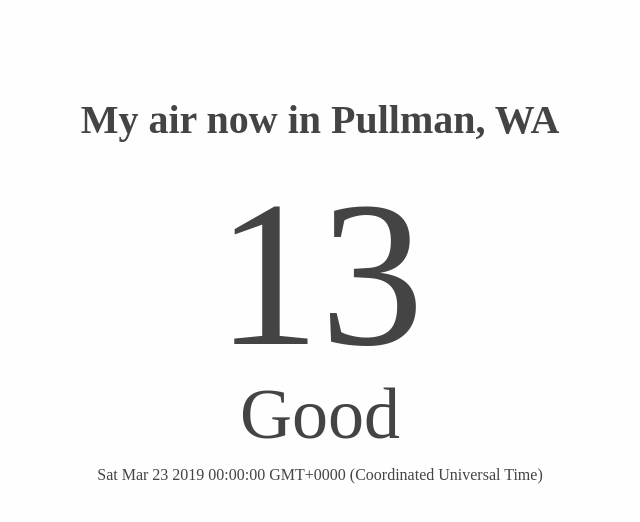
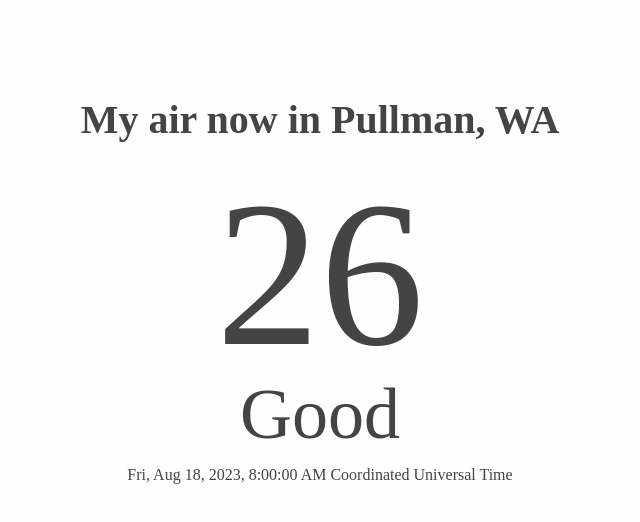
Before and after one commit to jeremyfelt/air.jeremyfelt.com, a website: page index.html in a window 1280 px wide. Shown: the whole page, without its empty margins (320-960 px from the left). Drawn offline with nearby package versions, Linux system fonts and the light colour scheme.

Commit message:
Add production changes

```diff
--- a/data/last-observation.json
+++ b/data/last-observation.json
@@ -1,14 +1,14 @@
 [
   {
-    "DateObserved": "2019-03-22 ",
-    "HourObserved": 16,
+    "DateObserved": "2023-08-18 ",
+    "HourObserved": 8,
     "LocalTimeZone": "PST",
     "ReportingArea": "Pullman",
     "StateCode": "WA",
     "Latitude": 46.7245,
     "Longitude": -117.1801,
     "ParameterName": "PM2.5",
-    "AQI": 13,
+    "AQI": 26,
     "Category": {
       "Number": 1,
       "Name": "Good"
--- a/index.html
+++ b/index.html
@@ -17,7 +17,6 @@
         <div class="my-time"></div>
     </div>
 </div>
-<script type="text/javascript" src="https://code.jquery.com/jquery-3.2.1.min.js" ></script>
 <script type="text/javascript" src="src/js/display.js" ></script>
 </body>
 </html>
--- a/index.js
+++ b/index.js
@@ -28,6 +28,7 @@ function getAirClient() {
  */
 function handleLastData( error, observation ) {
 	if ( observation.length === 0 ) {
+		console.log( 'empty' );
 		return;
 	}
 
--- a/src/js/display.js
+++ b/src/js/display.js
@@ -1,11 +1,37 @@
-(function( $ ) {
-    $.getJSON( "../../data/last-observation.json", function( data ) {
-        let seconds = Date.parse( data[0].DateObserved + " " + data[0].HourObserved + ":00:00 " + data[0].LocalTimeZone );
-        let date = new Date( seconds );
+{
+	fetch( '../../data/last-observation.json')
+	.then( response => {
+		return response.json();
+	} )
+	.then( data => {
 
-        $( ".my-aqi" ).text( data[0].AQI );
-        $( ".my-category" ).text( data[0].Category.Name );
-        $( ".my-location" ).text( data[0].ReportingArea + ", " + data[0].StateCode );
-        $( ".my-time" ).text( date );
-    } );
-} ( jQuery ) );
+		const [
+			year,
+			month,
+			day
+		] = data[0].DateObserved.split("-");
+		const hour = data[0].HourObserved;
+		const dateObj = new Date( year, month - 1, day, hour, 0, 0 );
+
+		const options = {
+			weekday: 'short',
+			month: 'short',
+			day: 'numeric',
+			year: 'numeric',
+			hour: 'numeric',
+			minute: 'numeric',
+			second: 'numeric',
+			timeZoneName: 'long'
+		};
+
+		const formattedDate = dateObj.toLocaleString('en-US', options);
+
+		document.querySelector( '.my-aqi' ).innerText = data[0].AQI;
+		document.querySelector( '.my-category' ).innerText = data[0].Category.Name;
+		document.querySelector( '.my-location' ).innerText = data[0].ReportingArea + ", " + data[0].StateCode;
+		document.querySelector( '.my-time' ).innerText = formattedDate;
+	})
+	.catch( error => {
+		console.log( error );
+	});
+}
```
Also changed, not shown: package.json (+5 -5 lines), Gruntfile.js (line endings or trailing spaces), src/css/style.css (line endings or trailing spaces), 2 other files.
